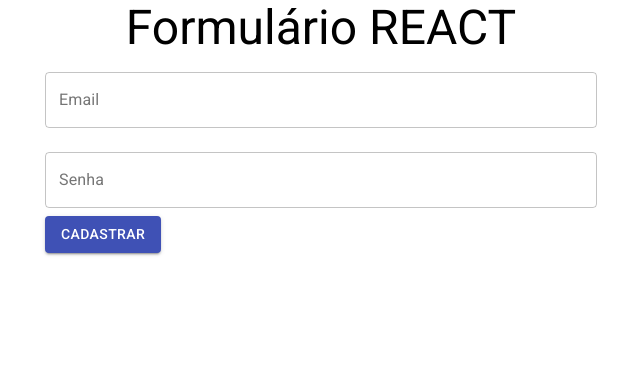
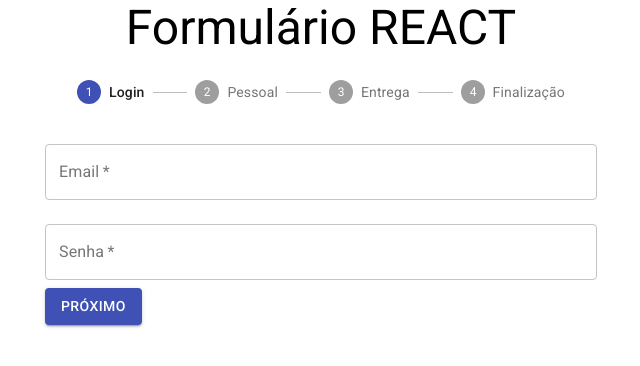
Before and after one commit to CaioAReis/Formulario-React-MUI, a React (Create React App) app: page / in a window 1280 px wide. Shown: the top 366 px of the page, without its empty margins (319-959 px from the left). Built offline with nearby package versions, Linux system fonts and the light colour scheme.

Commit message:
Adicionando Steps ao formlário

```diff
--- a/src/App.js
+++ b/src/App.js
@@ -1,4 +1,4 @@
-
+import React from 'react';
 import { Container, Typography } from "@material-ui/core";
 import { Formulario } from "./components/formulario/Formulario";
 
--- a/src/components/formulario/DadosEntrega.jsx
+++ b/src/components/formulario/DadosEntrega.jsx
@@ -1,10 +1,26 @@
+import React, { useState } from 'react';
 import { Button, TextField } from '@material-ui/core';
-import React from 'react';
 
-export const DadosEntrega = () => {
+export const DadosEntrega = ({ aoEnviar }) => {
+
+    const [form, setForm] = useState({
+        cep: '',
+        endereco: '',
+        numero: '',
+        estado: '',
+        cidade: ''
+    });
+
     return (
-        <form>
+        <form onSubmit={e => {
+            e.preventDefault();
+            aoEnviar(form);
+        }}>
             <TextField
+                value={form.cep}
+                onChange={e =>
+                    setForm({...form, cep: e.target.value})
+                }
                 id='cep'
                 label='CEP'
                 type='number'
@@ -13,6 +29,10 @@ export const DadosEntrega = () => {
             />
 
             <TextField
+                value={form.endereco}
+                onChange={e =>
+                    setForm({...form, endereco: e.target.value})
+                }
                 id='endereco'
                 label='Endereço'
                 type='text'
@@ -22,6 +42,10 @@ export const DadosEntrega = () => {
             />
 
             <TextField
+                value={form.numero}
+                onChange={e =>
+                    setForm({...form, numero: e.target.value})
+                }
                 id='numero'
                 label='Número'
                 type='number'
@@ -30,6 +54,10 @@ export const DadosEntrega = () => {
             />
 
             <TextField
+                value={form.estado}
+                onChange={e =>
+                    setForm({...form, estado: e.target.value})
+                }
                 id='estado'
                 label='Estado'
                 type='text'
@@ -38,6 +66,10 @@ export const DadosEntrega = () => {
             />
 
             <TextField
+                value={form.cidade}
+                onChange={e =>
+                    setForm({...form, cidade: e.target.value})
+                }
                 id='cidade'
                 label='Cidade'
                 type='text'
--- a/src/components/formulario/DadosPessoais.jsx
+++ b/src/components/formulario/DadosPessoais.jsx
@@ -9,7 +9,7 @@ import {
 
 export const DadosPessoais = ({ aoEnviar, validateCPF }) => {
 
-    const [formulario, setFormulario] = useState({
+    const [form, setForm] = useState({
         nome: '',
         sobrenome: '',
         cpf: '',
@@ -24,22 +24,20 @@ export const DadosPessoais = ({ aoEnviar, validateCPF }) => {
         }
     });
 
-    const handleSubmit = (e) => {
-        e.preventDefault();
-        aoEnviar(formulario);
-    }
-
     return(
-        <form onSubmit={(event) => handleSubmit(event)} >
+        <form onSubmit={e => {
+            e.preventDefault();
+            aoEnviar(form);
+        }}>
             <TextField
                 id="nome"
                 label="Nome"
                 variant="outlined"
                 fullWidth
                 margin="normal"
-                value={formulario.nome}
+                value={form.nome}
                 onChange={e =>
-                    setFormulario({...formulario, nome: e.target.value})
+                    setForm({...form, nome: e.target.value})
                 }
             />
             <TextField
@@ -48,9 +46,9 @@ export const DadosPessoais = ({ aoEnviar, validateCPF }) => {
                 variant="outlined"
                 fullWidth
                 margin="normal"
-                value={formulario.sobrenome}
+                value={form.sobrenome}
                 onChange={e =>
-                    setFormulario({...formulario, sobrenome: e.target.value})
+                    setForm({...form, sobrenome: e.target.value})
                 }
             />
             <TextField
@@ -61,13 +59,13 @@ export const DadosPessoais = ({ aoEnviar, validateCPF }) => {
                 helperText={error.cpf.mensageError}
                 fullWidth
                 margin="normal"
-                value={formulario.cpf}
+                value={form.cpf}
                 onBlur={e => {
                     const validacao = validateCPF(e.target.value);
                     setError({cpf: validacao});
                 }}
                 onChange={e =>
-                    setFormulario({...formulario, cpf: e.target.value})
+                    setForm({...form, cpf: e.target.value})
                 }
             />
 
@@ -75,10 +73,10 @@ export const DadosPessoais = ({ aoEnviar, validateCPF }) => {
                 <Switch
                     name="novidades"
                     color="primary"
-                    checked={formulario.novidades}
+                    checked={form.novidades}
                     onChange={e =>
-                        setFormulario(
-                            {...formulario, novidades: e.target.checked}
+                        setForm(
+                            {...form, novidades: e.target.checked}
                         )
                     }
                 />
@@ -88,17 +86,17 @@ export const DadosPessoais = ({ aoEnviar, validateCPF }) => {
                 <Switch
                     name="promocoes"
                     color="primary"
-                    checked={formulario.promocoes}
+                    checked={form.promocoes}
                     onChange={e =>
-                        setFormulario(
-                            {...formulario, promocoes: e.target.checked}
+                        setForm(
+                            {...form, promocoes: e.target.checked}
                         )
                     }
                 />
             } label="Receber promoções?" />
 
             <Button type="submit" variant="contained" color="primary">
-                Enviar
+                Próximo
             </Button>
         </form>
     );
--- a/src/components/formulario/DadosUsuario.jsx
+++ b/src/components/formulario/DadosUsuario.jsx
@@ -1,29 +1,47 @@
+import React, { useState } from 'react';
 import { Button, TextField } from '@material-ui/core';
-import React from 'react';
 
-export const DadosUsuario = () => {
+export const DadosUsuario = ({ aoEnviar }) => {
+
+    const [form, setForm] = useState({
+        email: '', senha: ''
+    });
+
     return (
-        <form>
+        <form onSubmit={e => {
+            e.preventDefault();
+            aoEnviar(form);
+        }}>
             <TextField
+                value={form.email}
+                onChange={e =>
+                    setForm({...form, email: e.target.value})
+                }
                 id='email'
                 label='Email'
                 type='email'
                 variant='outlined'
                 fullWidth
                 margin="normal"
+                required
             />
 
             <TextField
+                value={form.senha}
+                onChange={e =>
+                    setForm({...form, senha: e.target.value})
+                }
                 id='senha'
                 label='Senha'
                 type='password'
                 variant='outlined'
                 fullWidth
                 margin='normal'
+                required
             />
 
             <Button type="submit" variant="contained" color="primary">
-                Cadastrar
+                Próximo
             </Button>
         </form>
     );
--- a/src/components/formulario/Formulario.jsx
+++ b/src/components/formulario/Formulario.jsx
@@ -1,5 +1,6 @@
-import { Typography } from '@material-ui/core';
-import React, { useState } from 'react';
+import React, { useState, useEffect } from 'react';
+import { Step, StepLabel, Stepper, Typography } from '@material-ui/core';
+
 import { DadosEntrega } from './DadosEntrega';
 import { DadosPessoais } from './DadosPessoais';
 import { DadosUsuario } from './DadosUsuario';
@@ -7,26 +8,36 @@ import { DadosUsuario } from './DadosUsuario';
 export const Formulario = ({ aoEnviar, validateCPF }) => {
 
     const [etapaAtual, setEtapaAtual] = useState(0);
+    const [dadosColetados, setDadosColetados] = useState({});
 
-    const formularioAtual = (etapa) => {
-        switch (etapa) {
-            case 0:
-                return <DadosUsuario />;
-            case 1:
-                return <DadosPessoais
-                    aoEnviar={aoEnviar}
-                    validateCPF={validateCPF}
-                />
-            case 2:
-                return <DadosEntrega />
-            default:
-                return <Typography>Error</Typography>
-        }
+    const coletarDados = (dados) => {
+        setDadosColetados({...dadosColetados, ...dados});
+        proximo();
     }
+
+    const proximo = () => { setEtapaAtual(etapaAtual + 1); }
+
+    useEffect(() => {
+        if (etapaAtual === formularios.length-1)
+            aoEnviar(dadosColetados);
+    });
+
+    const formularios = [
+        <DadosUsuario aoEnviar={coletarDados} />,
+        <DadosPessoais aoEnviar={coletarDados} validateCPF={validateCPF} />,
+        <DadosEntrega aoEnviar={coletarDados} />,
+        <Typography variant='h5'>Obrigado pelo cadastro!!</Typography>
+    ];
 
     return (
         <>
-            {formularioAtual(etapaAtual)}
+            <Stepper activeStep={etapaAtual}>
+                <Step> <StepLabel>Login</StepLabel> </Step>
+                <Step> <StepLabel>Pessoal</StepLabel> </Step>
+                <Step> <StepLabel>Entrega</StepLabel> </Step>
+                <Step> <StepLabel>Finalização</StepLabel> </Step>
+            </Stepper>
+            {formularios[etapaAtual]}
         </>
     );
 }
```
